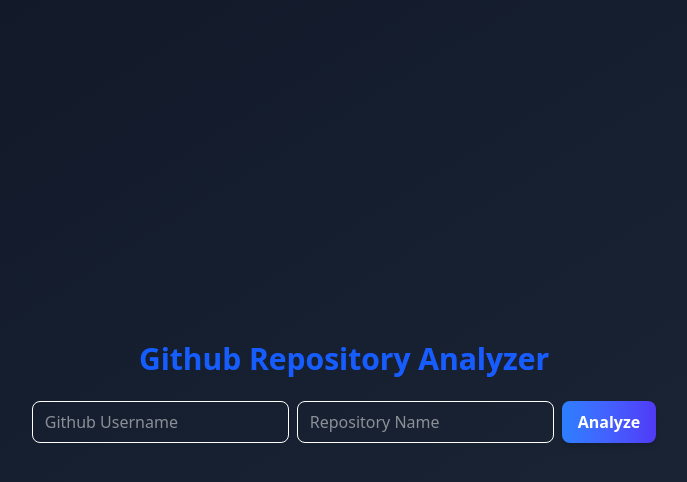
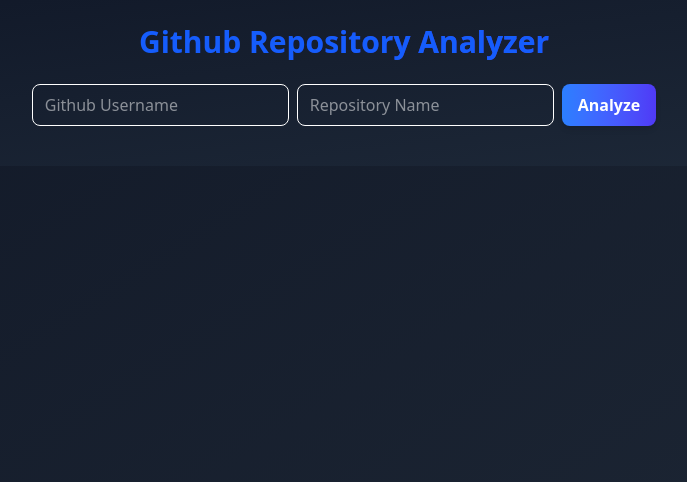
Before and after one commit to Snigdha-Sadhu/Github-Analyzer, a React (Vite) app: page / in a window 1280 px wide. Shown: the top 482 px of the page, without its empty margins (296-983 px from the left). Built offline with nearby package versions, Linux system fonts and the light colour scheme.

Commit message:
modified

```diff
--- a/src/App.jsx
+++ b/src/App.jsx
@@ -71,7 +71,7 @@
   };
 
   return (
-    <div className='min-h-screen flex flex-col items-center justify-center bg-gradient-to-br from-gray-900 to-gray-800 p-6'>
+    <div className='min-w-screen flex flex-col items-center justify-center bg-gradient-to-br from-gray-900 to-gray-800 p-6 overflow-x-hidden'>
       <h1 className='md:text-3xl text-2xl font-extrabold text-trasparent bg-clip-text bg-gradient-to-r from -blue-600 to-indigo-600 text-blue-600 mb-6'>
         Github Repository Analyzer
 </h1>
--- a/src/index.css
+++ b/src/index.css
@@ -1 +1,9 @@
  @import "tailwindcss";
+html,body{
+    margin:0;
+    padding:0;
+    width:100%;
+    height:100%;
+    background:linear-gradient(to bottom right,#111827,#1f2937);
+    overflow-x:hidden;
+}
```
